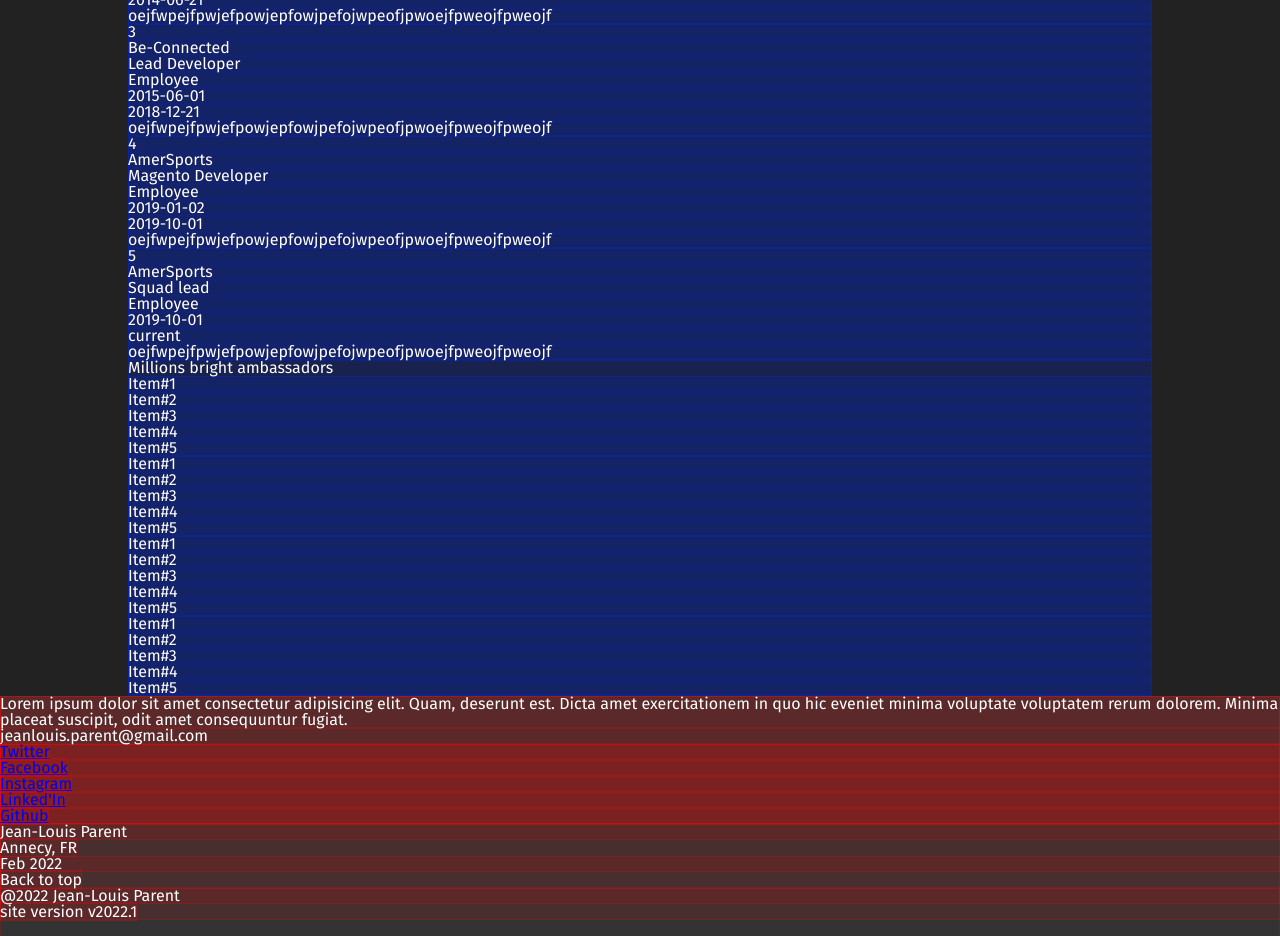
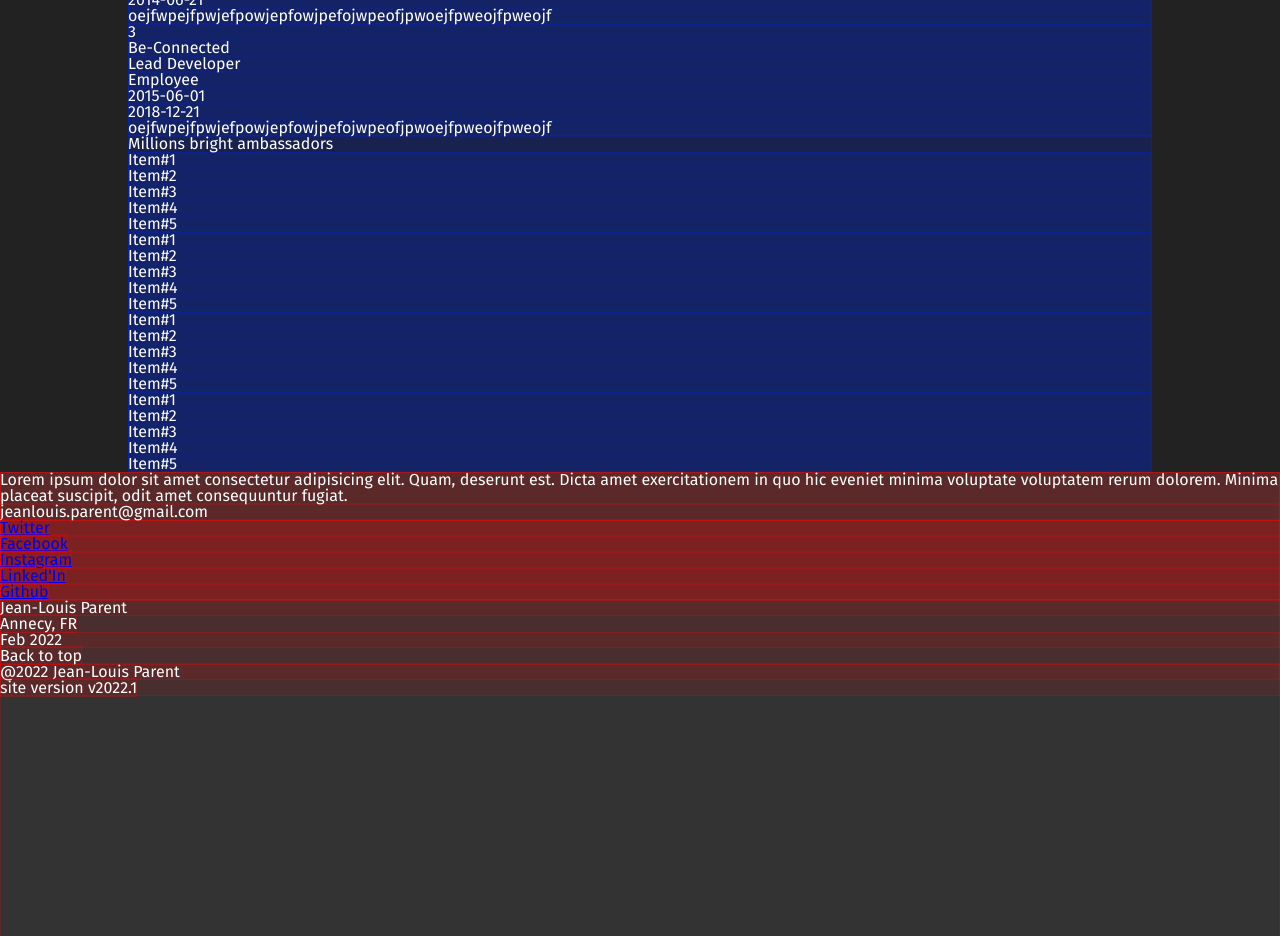
Before and after one commit to JLouisParent/v2022.1, a website: page src/pug/index.pug in a window 1280 px wide. Shown: the part 1080-2016 px from the top of the page. Drawn offline with nearby package versions, Linux system fonts and the light colour scheme; files that its build step writes are made by us from their sources; files whose address does not match are found by name; a web font is replaced by a local one.

Commit message:
Remove sensible info

```diff
--- a/src/pug/variables/_variables.pug
+++ b/src/pug/variables/_variables.pug
@@ -5,9 +5,7 @@
     var workItems = [
         {"id" : "1", "name":"Web4Agency"  , "workname" : "Web Developer"    ,  "type": "Internship"    , "Location" : "Geneva, CH" , "fromdate": "2013-04-02", "todate" : "2013-06-21", "desc" : "oejfwpejfpwjefpowjepfowjpefojwpeofjpwoejfpweojfpweojf"},
         {"id" : "2", "name":"Miliboo"     , "workname" : "Web Developer"    ,  "type": "Apprenticeship", "Location" : "Annecy, FR" , "fromdate": "2013-07-01", "todate" : "2014-06-21", "desc" : "oejfwpejfpwjefpowjepfowjpefojwpeofjpwoejfpweojfpweojf"},
-        {"id" : "3", "name":"Be-Connected", "workname" : "Lead Developer"   ,  "type": "Employee"      , "Location" : "Rumilly, FR", "fromdate": "2015-06-01", "todate" : "2018-12-21", "desc" : "oejfwpejfpwjefpowjepfowjpefojwpeofjpwoejfpweojfpweojf"},
-        {"id" : "4", "name":"AmerSports"  , "workname" : "Magento Developer",  "type": "Employee"      , "Location" : "Annecy, FR" , "fromdate": "2019-01-02", "todate" : "2019-10-01", "desc" : "oejfwpejfpwjefpowjepfowjpefojwpeofjpwoejfpweojfpweojf"},
-        {"id" : "5", "name":"AmerSports"  , "workname" : "Squad lead"       ,  "type": "Employee"      , "Location" : "Annecy, FR" , "fromdate": "2019-10-01", "todate" : "current"   , "desc" : "oejfwpejfpwjefpowjepfowjpefojwpeofjpwoejfpweojfpweojf"}
+        {"id" : "3", "name":"Be-Connected", "workname" : "Lead Developer"   ,  "type": "Employee"      , "Location" : "Rumilly, FR", "fromdate": "2015-06-01", "todate" : "2018-12-21", "desc" : "oejfwpejfpwjefpowjepfowjpefojwpeofjpwoejfpweojfpweojf"}
     ]
 
 
```
